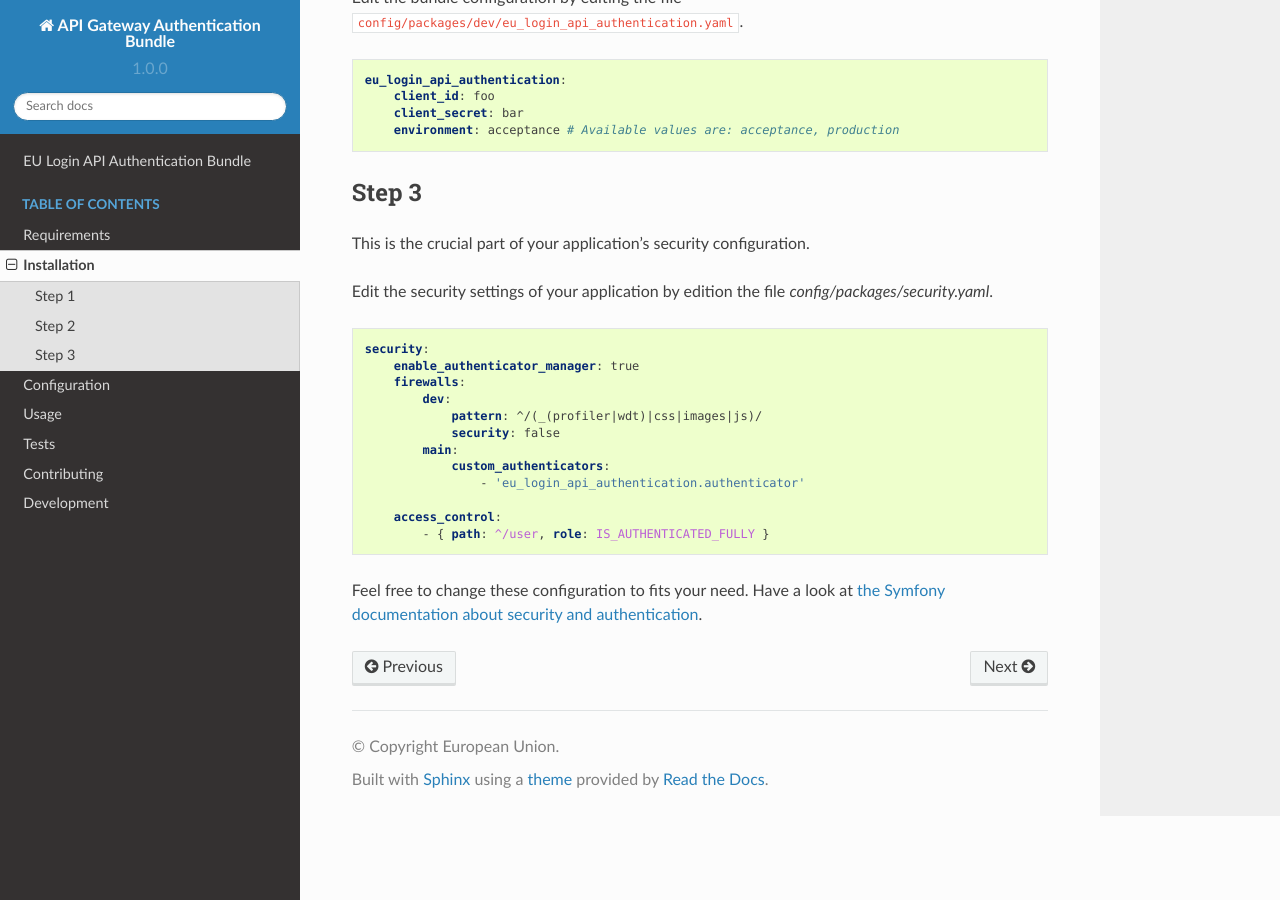
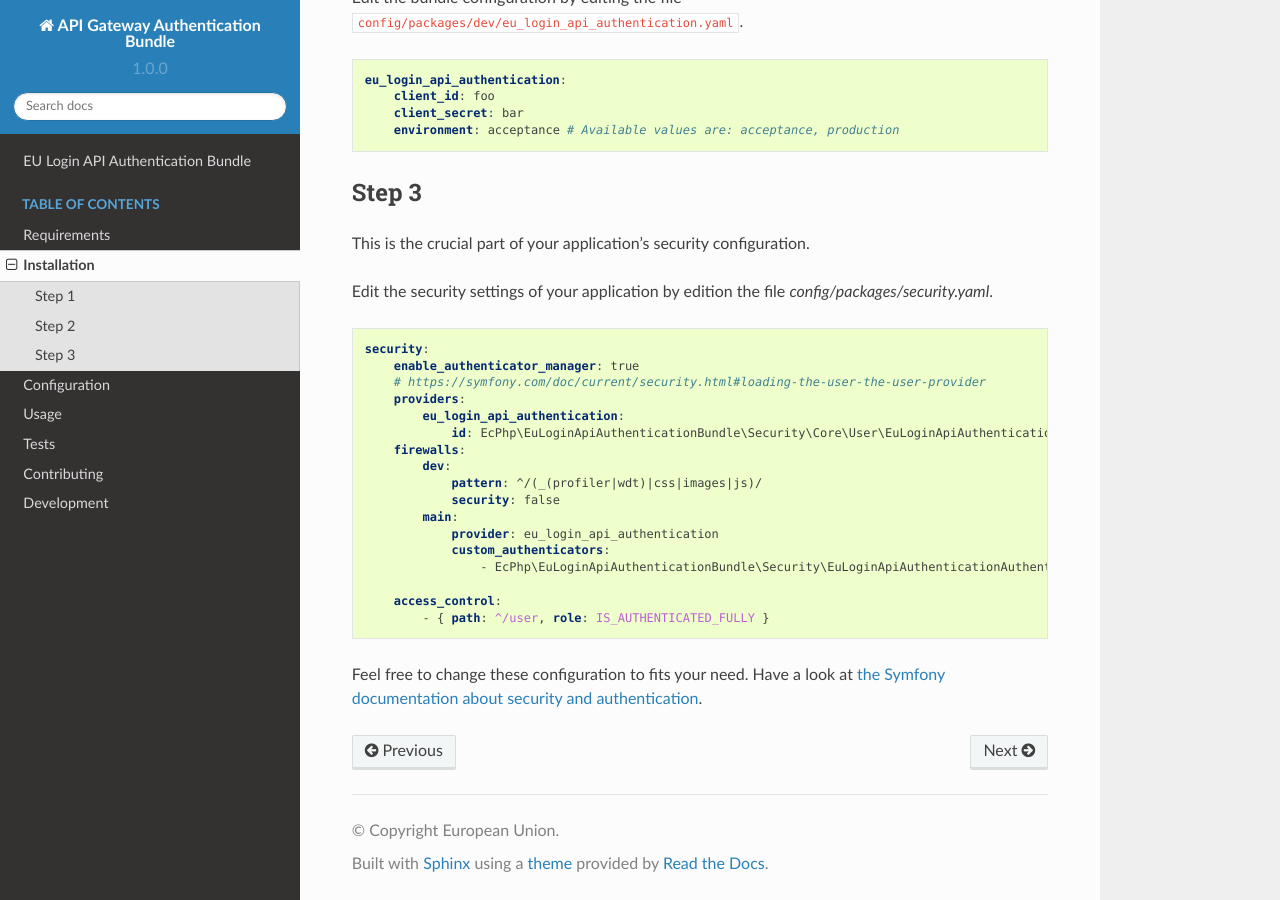
Before and after one commit to ecphp/eu-login-api-authentication-bundle, a Sphinx documentation site: the page built from docs/pages/installation.rst, in a window 1280 px wide and 900 px high, scrolled down 746 px. Built offline with Sphinx 7.4.7 and the Read the Docs theme 2.0.0, drawn with Linux system fonts in a browser that asks for light colours.

Commit message:
refactor: remove custom services names. Use class FQDN instead.
This might potentially break your app if you were relying on custom string names when decorating services. Don't use custom names from now on, use the class FQDN.

Update documentation accordingly.

```diff
--- a/docs/pages/installation.rst
+++ b/docs/pages/installation.rst
@@ -48,13 +48,18 @@ Edit the security settings of your application by edition the file `config/packa
 
     security:
         enable_authenticator_manager: true
+        # https://symfony.com/doc/current/security.html#loading-the-user-the-user-provider
+        providers:
+            eu_login_api_authentication:
+                id: EcPhp\EuLoginApiAuthenticationBundle\Security\Core\User\EuLoginApiAuthenticationUserProvider
         firewalls:
             dev:
                 pattern: ^/(_(profiler|wdt)|css|images|js)/
                 security: false
             main:
+                provider: eu_login_api_authentication
                 custom_authenticators:
-                    - 'eu_login_api_authentication.authenticator'
+                    - EcPhp\EuLoginApiAuthenticationBundle\Security\EuLoginApiAuthenticationAuthenticator
 
         access_control:
             - { path: ^/user, role: IS_AUTHENTICATED_FULLY }
```
Also changed, not shown: 1 other file.
